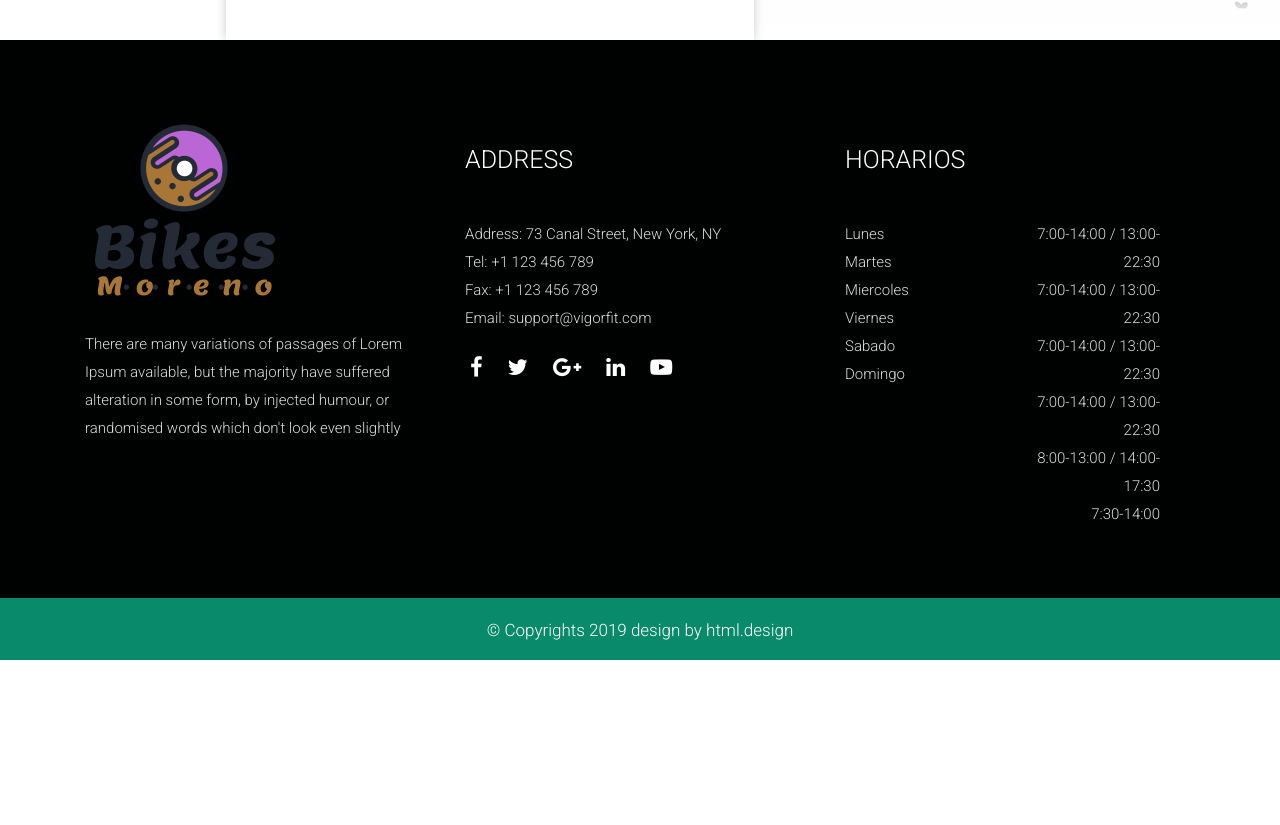
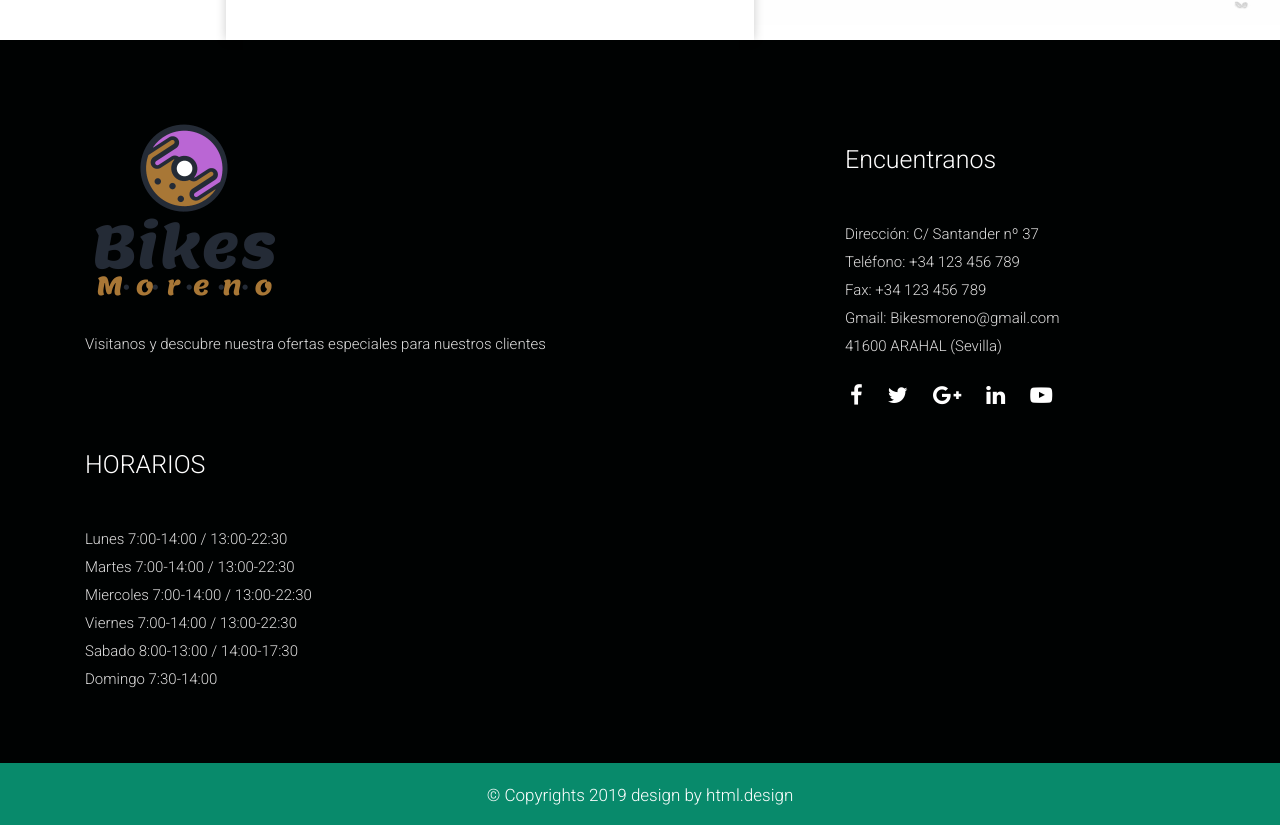
Before and after one commit to Danimoreno12/Pagina-Web, a plain HTML site: page run/index.html in a window 1280 px wide. Shown: the part 4122-4947 px from the top of the page. Before the commit the page ends 4782 px from the top, so only its background shows below. Drawn offline with Linux system fonts and the light colour scheme; some packages are replaced by stand-ins of ours.

Commit message:
horarios

```diff
--- a/run/index.html
+++ b/run/index.html
@@ -332,53 +332,46 @@
                <div class="row">
                   <div class="col-md-12 white_fonts">
                      <div class="row">
-                        <div class="col-sm-12 col-md-12 col-lg-4">
+                        <div class="col-sm-12 col-md-12 col-lg-8">
                            <div class="full">
                               <img class="img-responsive" src="images/main_logo.png" alt="#" />
                            </div>
                            <div class="full white_fonts">
-                              <p>There are many variations of passages of Lorem Ipsum available, but the majority have suffered alteration in some form, by injected humour, or randomised words which don't look even slightly</p>
+                              <p>Visitanos y descubre nuestra ofertas especiales para nuestros clientes </p>
                            </div>
                         </div>
                         <div class="col-sm-12 col-md-6 col-lg-4">
                            <div class="full">
                               <div class="footer_blog full white_fonts">
-                                 <h3>ADDRESS</h3>
-                                 <p>Address: 73 Canal Street, New York, NY<br>Tel: +1 123 456 789<br>Fax: +1 123 456 789<br>Email: support@vigorfit.com</p>
+                                 <h3>Encuentranos</h3>
+                                 <p>Dirección: C/ Santander nº 37 <br>Teléfono: +34 123 456 789<br>Fax: +34 123 456 789<br>Gmail: Bikesmoreno@gmail.com<br>41600 ARAHAL (Sevilla)</p>
                               </div>
                               <div class="full">
                                  <ul class="social_icon">
-                                    <li><a href="#"><i class="fa fa-facebook"></i></a></li>
-                                    <li><a href="#"><i class="fa fa-twitter"></i></a></li>
-                                    <li><a href="#"><i class="fa fa-google-plus"></i></a></li>
-                                    <li><a href="#"><i class="fa fa-linkedin"></i></a></li>
-                                    <li><a href="#"><i class="fa fa-youtube-play"></i></a></li>
+                                    <li><a href="https://es-es.facebook.com/"><i class="fa fa-facebook"></i></a></li>
+                                    <li><a href="https://mobile.twitter.com/?lang=es"><i class="fa fa-twitter"></i></a></li>
+                                    <li><a href="https://www.google.com/"><i class="fa fa-google-plus"></i></a></li>
+                                    <li><a href="https://es.linkedin.com/"><i class="fa fa-linkedin"></i></a></li>
+                                    <li><a href="https://www.youtube.com/?gl=ES&hl=es"><i class="fa fa-youtube-play"></i></a></li>
                                  </ul>
                               </div>
                            </div>
                         </div>
-                        <div class="col-sm-12 col-md-6 col-lg-4">
+                        <div class="col-sm-12 col-md-6 col-lg-12">
                            <div class="full">
                               <div class="footer_blog full white_fonts">
                                  <h3>HORARIOS</h3>
                               </div>
                               <div class="full timetable_blog">
                                  <ul class="time_table text_align_left">
-                                    <li>Lunes      </li>
-                                    <li>Martes     </li>
-                                    <li>Miercoles  </li>
-                                    <li>Viernes    </li>
-                                    <li>Sabado     </li>
-                                    <li>Domingo    </li>
+                                    <li>Lunes       7:00-14:00 /  13:00-22:30    </li>
+                                    <li>Martes      7:00-14:00 /  13:00-22:30    </li>
+                                    <li>Miercoles   7:00-14:00 /  13:00-22:30    </li>
+                                    <li>Viernes     7:00-14:00 /  13:00-22:30    </li>
+                                    <li>Sabado      8:00-13:00 /  14:00-17:30    </li>
+                                    <li>Domingo     7:30-14:00                   </li>
                                  </ul>
-                                 <ul class="time_table text_align_right">
-                                    <li>7:00-14:00 /  13:00-22:30</li>
-                                    <li>7:00-14:00 /  13:00-22:30</li>
-                                    <li>7:00-14:00 /  13:00-22:30</li>
-                                    <li>7:00-14:00 /  13:00-22:30</li>
-                                    <li>8:00-13:00 /  14:00-17:30</li>
-                                    <li>7:30-14:00   </li>
-                                 </ul>
+
                               </div>
                            </div>
                         </div>
```
